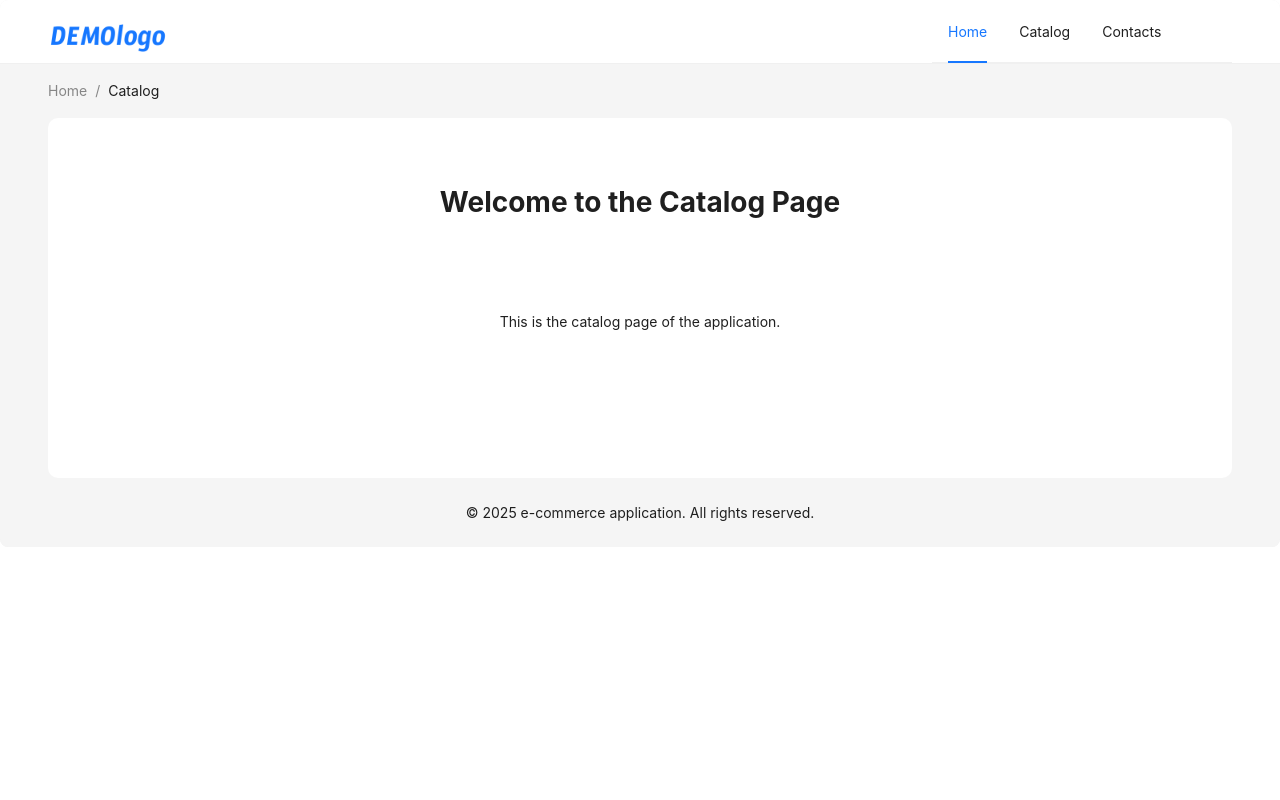
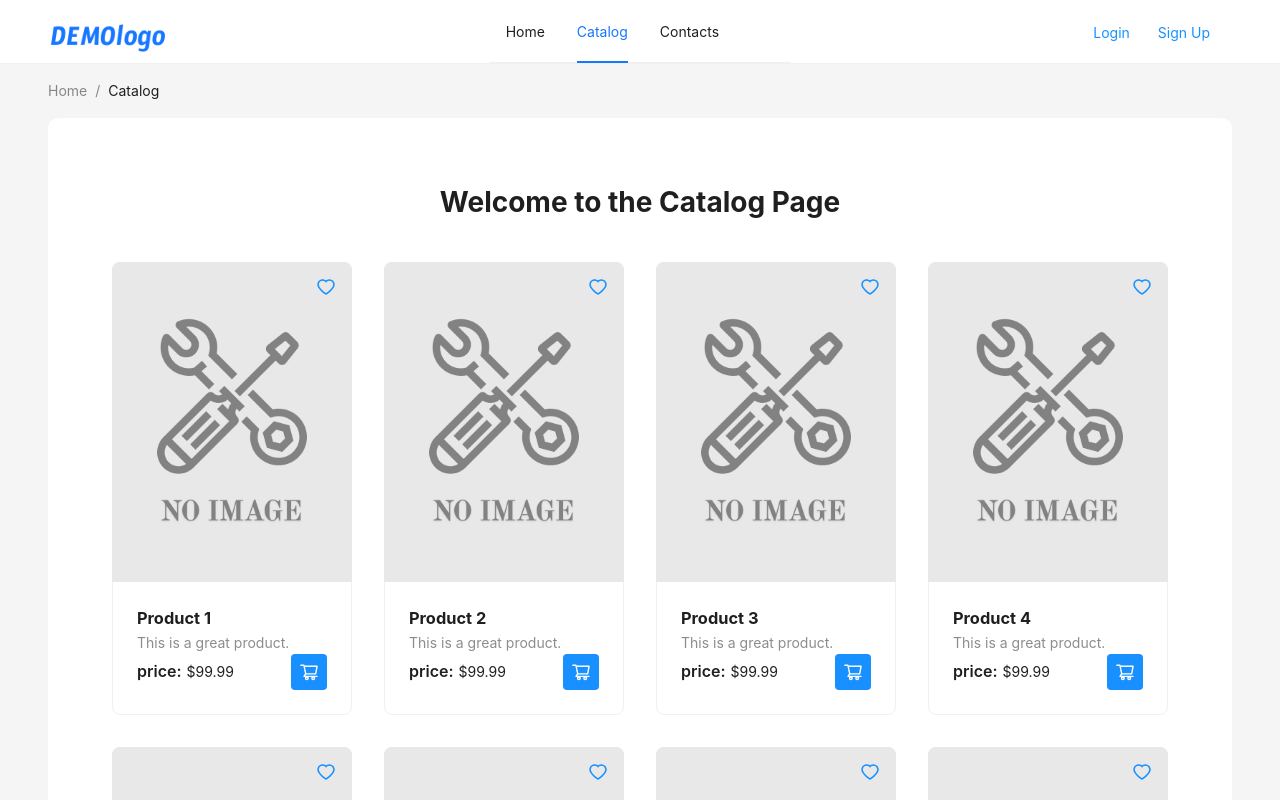
Before and after one commit to MaximPekshev/shagr, a React (Vite) app: page /catalog in a window 1280 px wide. Shown: the top 800 px of the page. Built offline with nearby package versions, Linux system fonts and the light colour scheme.

Commit message:
Catalog wrapper, Card, Pagination components created

```diff
--- a/package.json
+++ b/package.json
@@ -10,6 +10,7 @@
     "preview": "vite preview"
   },
   "dependencies": {
+    "@ant-design/icons": "^6.1.0",
     "@reduxjs/toolkit": "^2.9.0",
     "antd": "^5.27.4",
     "classnames": "^2.5.1",
--- /dev/null
+++ b/src/components/catalogPage/Card.jsx
@@ -0,0 +1,41 @@
+import { Card } from "antd";
+import { ShoppingCartOutlined, HeartOutlined, HeartFilled } from '@ant-design/icons';
+const { Meta } = Card;
+import styles from './card.module.css';
+export const CatalogCard = ({ title, description, imageUrl }) => {
+    return (
+        <>
+            <Card
+                hoverable
+                style={{ width: 240 }}
+                cover={
+                    <>
+                        <img
+                            draggable={false}
+                            alt={title}
+                            src={imageUrl}
+                        />
+                        <div className={styles.overlay}>
+                            <button
+                                onClick={(e) => { e.preventDefault() }}
+                                className={styles.favorites}
+                            >
+                                <HeartOutlined />
+                                {/* <HeartFilled /> */}
+                            </button>
+                        </div>
+                    </>
+                }
+            >
+                <div className={styles.cardInfo}>
+                    <h3 className={styles.title}>{title}</h3>
+                    <p className={styles.description}>{description}</p>
+                    <div className={styles.bottom} >
+                        <p className={styles.price}><span>Price:</span>$99.99</p>
+                        <button onClick={(e) => { e.preventDefault() }} className={styles.addToCartButton}><ShoppingCartOutlined /></button>
+                    </div>
+                </div>
+            </Card>
+        </>
+    )
+}
--- /dev/null
+++ b/src/components/catalogPage/CatalogWrapper.jsx
@@ -0,0 +1,23 @@
+import { CatalogCard } from "./Card.jsx";
+import styles from './catalogWrapper.module.css';
+import { Col, Row } from 'antd';
+import noImage from '../../assets/img/product/no_image.png';
+import { CatalogPagination } from "./Pagination.jsx";
+export const CatalogWrapper = () => {
+    return (
+        <div className={styles.catalogWrapper}>
+            <Row justify="center" gutter={[{ xs: 8, sm: 16, md: 24, lg: 32 }, { xs: 8, sm: 16, md: 24, lg: 32 }]}>
+                { Array.from({ length: 8 }).map((_, index) => (
+                    <Col key={index} className="gutter-row">
+                        <CatalogCard
+                            title={`Product ${index + 1}`}
+                            description="This is a great product."
+                            imageUrl={noImage}
+                        />
+                    </Col>
+                )) }
+            </Row>
+            <CatalogPagination />
+        </div>
+    )
+}
--- /dev/null
+++ b/src/components/catalogPage/Pagination.jsx
@@ -0,0 +1,14 @@
+import { Pagination } from 'antd';
+import styles from './pagination.module.css';
+export const CatalogPagination = () => {
+    return (
+        <div className={styles.pagination}>
+            <Pagination
+                showSizeChanger={false}
+                defaultCurrent={1}
+                total={500}
+            />
+        </div>
+
+    );
+}
--- /dev/null
+++ b/src/components/catalogPage/card.module.css
@@ -0,0 +1,71 @@
+.cardInfo {
+    display: flex;
+    flex-direction: column;
+}
+
+.title {
+    text-align: start;
+}
+
+.description {
+    text-align: start;
+    color: rgba(0, 0, 0, 0.45);
+}
+
+.bottom {
+    display: flex;
+    justify-content: space-between;
+    align-items: center;
+}
+
+.addToCartButton {
+    display: flex;
+    align-items: center;
+    border-radius: 4px;
+    padding: 8px 8px;
+    border: none;
+    background-color: #1890ff;
+    color: #fff;
+    cursor: pointer;
+}
+
+.addToCartButton:hover {
+    background-color: #40a9ff;
+
+}
+
+.addToCartButton svg {
+    width: 20px;
+    height: 20px;
+}
+
+.price span {
+    text-transform: lowercase;
+    font-weight: 600;
+    font-size: 16px;
+    margin-right: 5px;
+}
+
+.overlay {
+    position: absolute;
+    top: 0;
+    left: 0;
+    width: 100%;
+    height: 100%;
+    display: flex;
+    justify-content: center;
+    align-items: center;
+    color: #fff;
+    font-size: 18px;
+    border-radius: 8px;
+}
+
+.favorites {
+    position: absolute;
+    top: 10px;
+    right: 10px;
+    cursor: pointer;
+    border: none;
+    background: none;
+    color: #1890ff;
+}
--- /dev/null
+++ b/src/components/catalogPage/pagination.module.css
@@ -0,0 +1,5 @@
+.pagination {
+    display: flex;
+    justify-content: center;
+    margin-top: 30px;
+}
--- a/src/components/layout/Layout.jsx
+++ b/src/components/layout/Layout.jsx
@@ -1,23 +1,37 @@
-import { Outlet, NavLink} from "react-router";
+import { Outlet, NavLink, useLocation } from "react-router";
 import { Flex, Layout   } from 'antd';
 import { Menu } from 'antd';
 import styles from './layout.module.css';
 import logo from '../../assets/img/logo/logo.png';
+import { MenuOutlined } from '@ant-design/icons';
 
 const { Header, Footer, Content } = Layout;
 
 export const MainLayout = () => {
+    const location = useLocation();
+
+    const getCurrentKey = (path) => {
+        if (path === '/') return '1';
+        if (path === '/catalog') return '2';
+        if (path === '/contacts') return '3';
+        return '1';
+    };
+
+    const currentKey = getCurrentKey(location.pathname);
+
     return (
         <Flex gap="middle" wrap>
             <Layout className={styles.layout}>
                 <Header className={styles.header}>
                     <div className={styles.logo}>
+                        <NavLink to="/">
                             <img src={logo} alt="Logo" />
+                        </NavLink>
                     </div>
                     <Menu
                         className={styles.menu}
                         mode="horizontal"
-                    defaultSelectedKeys={['1']}
+                        selectedKeys={[currentKey]}
                         items={[
                         { key: '1', label: (
                             <NavLink to="/">
@@ -36,6 +50,15 @@ export const MainLayout = () => {
                             ) },
                         ]}
                     />
+                    <div className={styles.userActions}>
+                        <button className={styles.loginButton}>Login</button>
+                        <button className={styles.signupButton}>Sign Up</button>
+                    </div>
+                    <div className={styles.hamburgerMenu}>
+                        <button className={styles.mobileMenuButton}>
+                            <MenuOutlined />
+                        </button>
+                    </div>
                 </Header>
                 <Content className={styles.content}>
                     <Outlet />
--- a/src/components/layout/layout.module.css
+++ b/src/components/layout/layout.module.css
@@ -36,3 +36,40 @@
 .menu {
     min-width: 300px;
 }
+
+.loginButton, .signupButton {
+    background: none;
+    border: none;
+    margin-right: 16px;
+    cursor: pointer;
+    color: #1890ff;
+}
+
+.hamburgerMenu {
+    display: none;
+    font-size: 24px;
+    cursor: pointer;
+}
+
+.mobileMenuButton {
+    background: none;
+    border: none;
+    cursor: pointer;
+    font-size: 24px;
+}
+
+@media (max-width: 768px) {
+
+    .hamburgerMenu {
+        display: flex;
+
+    }
+
+    .menu {
+        display: none;
+    }
+
+    .userActions {
+        display: none;
+    }
+}
--- a/src/pages/catalogPage.jsx
+++ b/src/pages/catalogPage.jsx
@@ -1,11 +1,15 @@
 import { Breadcrumbs } from "../components/breadcrumbs/Breadcrumbs";
+import { CatalogWrapper } from "../components/catalogPage/CatalogWrapper";
+
 export const CatalogPage = () => {
     return (
         <>
             <Breadcrumbs items={[{ title: 'Home', to: "/" }, { title: 'Catalog' }]} />
             <div className="content-wrapper">
                 <h1>Welcome to the Catalog Page</h1>
-                <p>This is the catalog page of the application.</p>
+                <CatalogWrapper />
+
+
             </div>
         </>
     )
```
Also changed, not shown: src/assets/img/product/no_image.png (added), src/components/catalogPage/catalogWrapper.module.css (added), 1 other file (tests, documents, lock files or other folders). Lines whose indentation alone changed are shown as unchanged.
